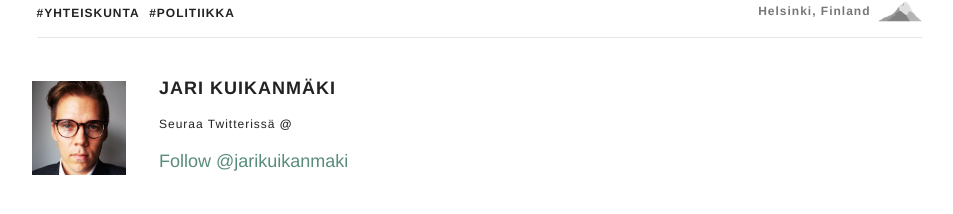
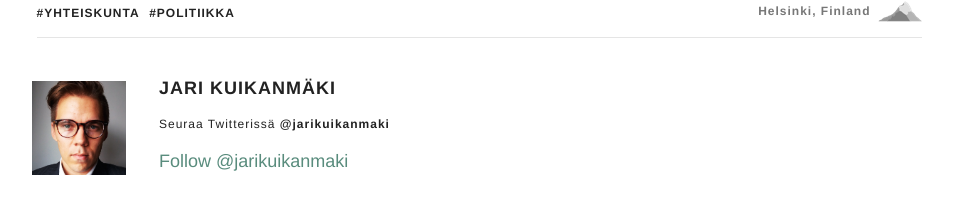
Before and after one commit to kuikanmaki/kuikanmaki.github.io, a Jekyll site: the page built from index.html, in a window 1280 px wide and 900 px high, scrolled down 9712 px. Shown: the part 560-774 px from the top of the window, without its empty margins (161-1114 px from the left). Built offline with Jekyll 4.4.1, drawn with Linux system fonts in a browser that asks for light colours; the list of posts is cut into pages by our own code; comment, search, counter and statistics services are not loaded.

Commit message:
fixing twitter name tag in footer

```diff
--- a/_includes/footer.html
+++ b/_includes/footer.html
@@ -4,7 +4,7 @@
             <img class="about-avatar" src="{{ "/img/avatar.jpg" | prepend: site.baseurl }}" border="0" width="100" height="100" alt="[name]" />
             <div class="about-body">
                 <p class="about-body-title">Jari Kuikanmäki</p>
-                <p class="about-body-description">Seuraa Twitterissä <a href="https://twitter.com/{{ site.twitter_username }}" target="_blank" class="about-body-link about-body-link--bird">@{{ site.twitter_username }}</a></p>
+                <p class="about-body-description">Seuraa Twitterissä <a href="https://twitter.com/{{ site.twitter.username }}" target="_blank" class="about-body-link about-body-link--bird">@{{ site.twitter.username }}</a></p>
                 <a href="https://twitter.com/jarikuikanmaki" class="twitter-follow-button" data-show-count="false">Follow @jarikuikanmaki</a><script async src="//platform.twitter.com/widgets.js" charset="utf-8"></script>
             </div>
         </section>
```
